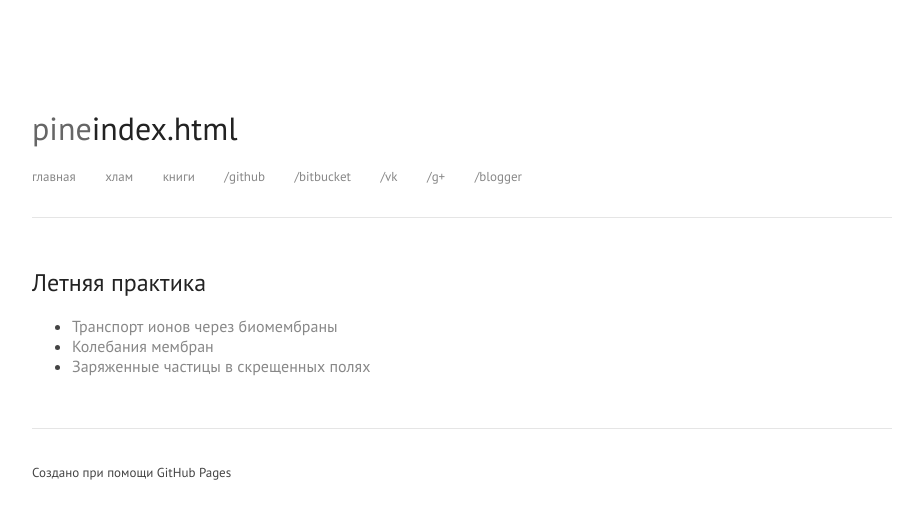
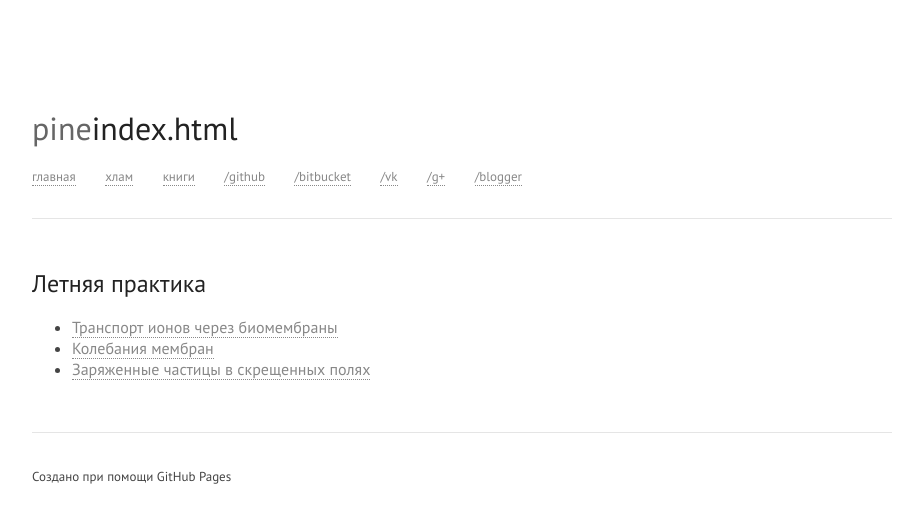
Before and after one commit to gitter-badger/pinecrew.github.com, a Jekyll site: the page built from index.html, in a window 1280 px wide. Shown: the top 523 px of the page, without its empty margins (178-1101 px from the left). Built offline with Jekyll 4.4.1, drawn with Linux system fonts in a browser that asks for light colours.

Commit message:
изменил поведение ссылок при наведении

```diff
--- a/styles/styles.css
+++ b/styles/styles.css
@@ -24,6 +24,7 @@
 a {
     display: inline-block;
     color: #888;
+    border-bottom: 1px dotted #888;
     text-decoration: none;
     -webkit-transition: background .3s;
     -moz-transition: background .3s;
@@ -32,7 +33,7 @@
 }
 
 a:hover {
-    background: #eee;
+    border-bottom: 1px solid #888;
 }
 
 a small {
```
